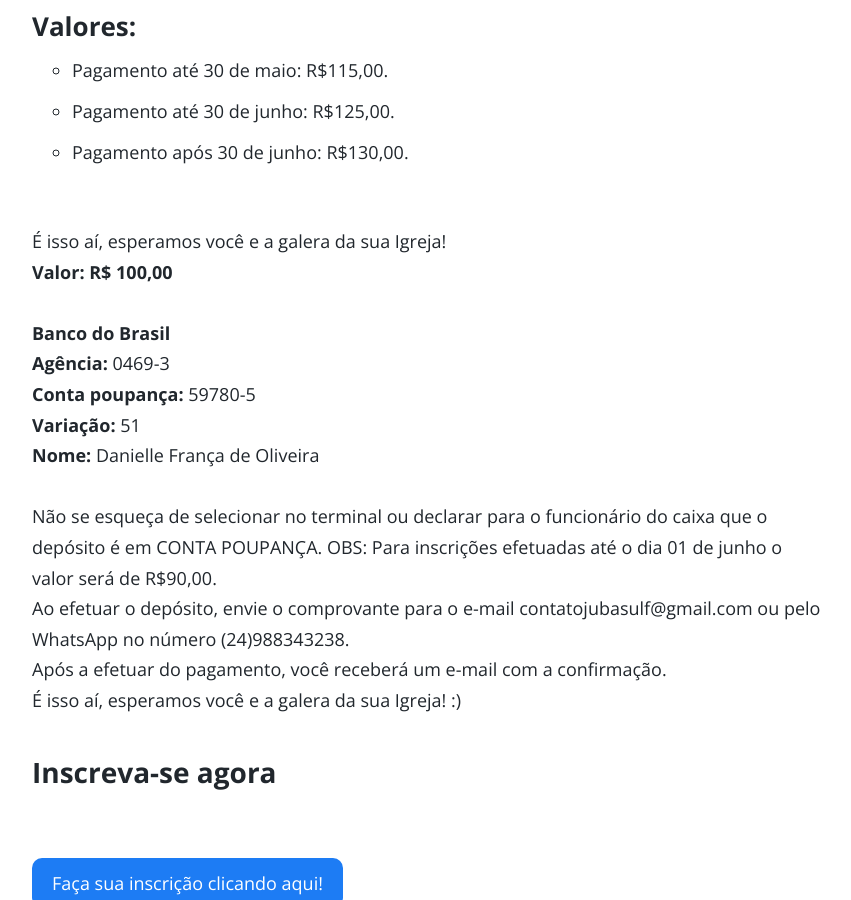
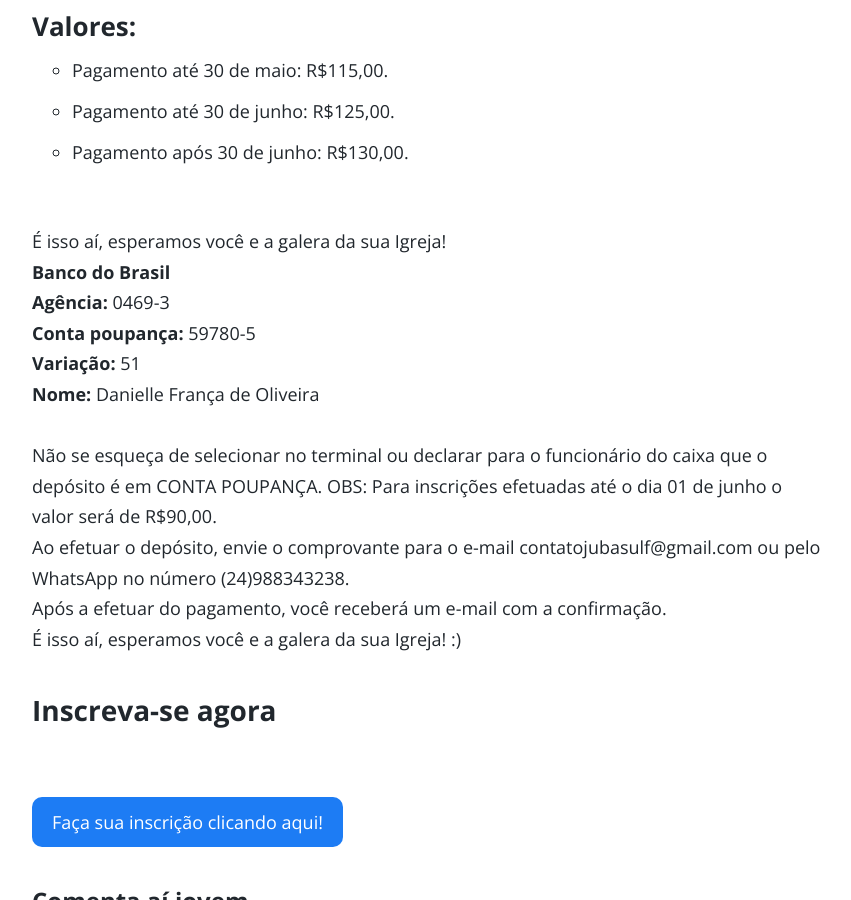
Before and after one commit to jorgeants/jubasulf, a Jekyll site: the page built from _posts/2017-04-03-transformados8.md, in a window 1280 px wide and 900 px high, scrolled down 1333 px. Shown: the whole window, without its empty margins (213-1064 px from the left). Built offline with Jekyll 4.4.1, drawn with Linux system fonts in a browser that asks for light colours; comment, search, counter and statistics services are not loaded.

Commit message:
Update 2017-04-03-transformados8.md

```diff
--- a/_posts/2017-04-03-transformados8.md
+++ b/_posts/2017-04-03-transformados8.md
@@ -30,8 +30,6 @@ Disponibilizamos a facilidade do pagamento com <b>cartão de crédito</b> via Pa
 
 <br>
 É isso aí, esperamos você e a galera da sua Igreja!
-<br>
-<b>Valor: R$ 100,00</b><br>
 <br>
 <b>Banco do Brasil</b><br>
 <b>Agência:</b> 0469-3<br>
```
